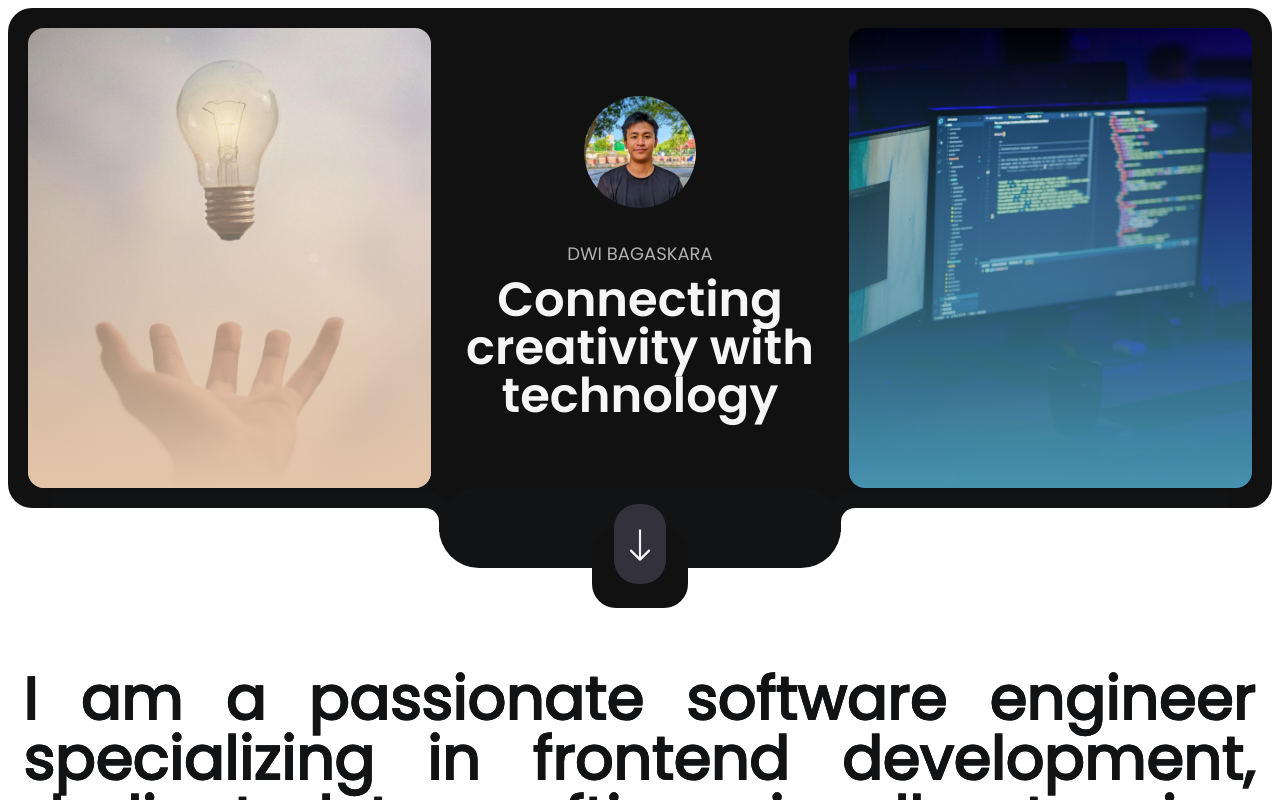
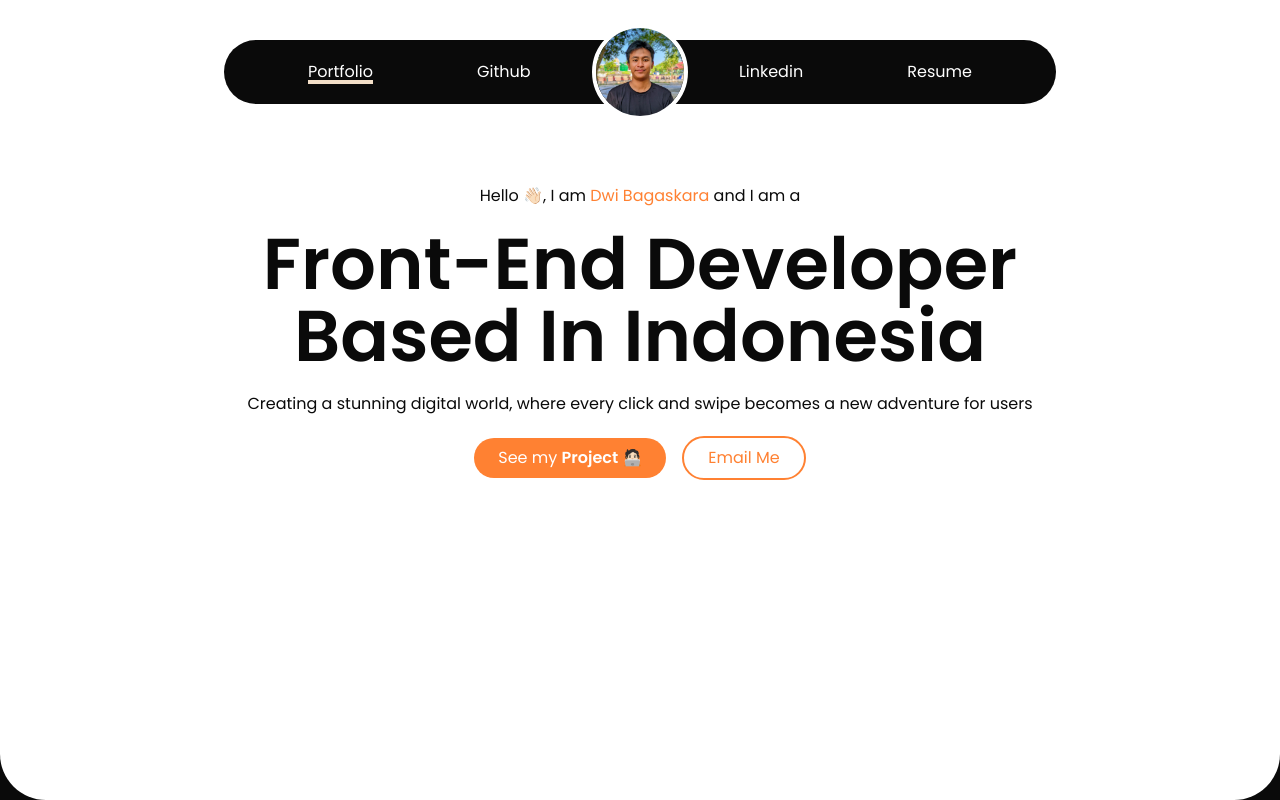
Before and after one commit to BagasKuning/portfolio, a React (Create React App) app: page / in a window 1280 px wide. Shown: the top 800 px of the page. Built offline with nearby package versions, Linux system fonts and the light colour scheme.

Commit message:
change hero-section design and add navbar

```diff
--- a/src/App.css
+++ b/src/App.css
@@ -1,100 +1,8 @@
-.hero-left{
-  background-image: url('./img/hero.jpg');
-}
-.hero-left::after{
-  content: '';
-  position: absolute;
-  background: linear-gradient(rgba(255, 255, 255, 0), #E3C4A8);
-  width: 100%;
-  height: 100%;
-}
-.hero-right{
-  background-image: url('./img/hero2.jpg');
-}
-.hero-right::after{
-  content: '';
-  position: absolute;
-  background: linear-gradient(rgba(255, 255, 255, 0), #4592AF);
-  width: 100%;
-  height: 100%;
-}
-
-
-
-.hero-right::before{
-  content: '';
-  position: absolute;
-  background: white;
-  width: 100%;
-  height: 40px;
-  bottom: 0;
-  translate: -24px 44px;
-  border-radius: 30px;
-  border: 16px solid #121314;
-  border-top-left-radius: 30px;
-  border-top-right-radius: 0px;
-  border-bottom-left-radius: 0px;
-  border-bottom-right-radius: 0px;
-  border-bottom: none;
-  border-right: none;
-}
-
-.hero-left::before{
-  content: '';
-  position: absolute;
-  background: white;
-  width: 100%;
-  height: 40px;
-  bottom: 0;
-  translate: 24px 44px;
-  border-radius: 30px;
-  border: 16px solid #121314;
-  border-top-left-radius: 0px;
-  border-top-right-radius: 30px;
-  border-bottom-left-radius: 0px;
-  border-bottom-right-radius: 0px;
-  border-bottom: none;
-  border-left: none;
-  z-index: 9;
-}
-
-
-
-.hero-center::after{
-  content: '';
-  position: absolute;
-  width: 100%;
-  height: 80px;
-  background-color: #121314;
-  border-radius: 40px;
-  bottom: 0;
-  transform: translateY(80px);
-  z-index: 0;
-}
-/* .hero-center::before{
-  content: '';
-  position: absolute;
-  width: 40%;
-  height: 80px;
-  background-color: #121314;
-  border-radius: 30px;
-  bottom: 0;
-  transform: translateY(110px);
-  z-index: 0;
-} */
-
-
-
-
-
-
-
-
-
 
 
 
 .about-text {
   color: transparent;
-  -webkit-text-stroke: 2px #121314;
+  -webkit-text-stroke: 2px rgba(255, 255, 255, 0.4);
+  /* -webkit-text-stroke: 2px #121314; */
 }
--- a/src/components/About.jsx
+++ b/src/components/About.jsx
@@ -25,9 +25,9 @@ const About = () => {
   }, []);
 
   return (
-    <div className="px-6 relative" id='about' ref={aboutRef}>
+    <div className="p-6 py-16 relative bg-black text-white" id='about' ref={aboutRef}>
       <p className="text-6xl text-justify relative">
-        <span className="about-text" style={{ WebkitTextFillColor: 'transparent', WebkitBackgroundClip: 'text', backgroundImage: `linear-gradient(to bottom, #121314 ${scrollProgress * 100}%, transparent ${scrollProgress * 100}%)` }}>
+        <span className="about-text" style={{ WebkitTextFillColor: 'transparent', WebkitBackgroundClip: 'text', backgroundImage: `linear-gradient(to bottom, white ${scrollProgress * 100}%, transparent ${scrollProgress * 100}%)` }}>
           I am a passionate software engineer specializing in frontend development, dedicated to crafting visually stunning and user-centric web experiences. With a keen eye for design and a commitment to seamless functionality, I transform ideas into engaging digital realities that captivate and delight users.
         </span>
       </p>
--- a/src/components/Hero.jsx
+++ b/src/components/Hero.jsx
@@ -1,33 +1,36 @@
-import me from '../img/me.jpg'
+import Navbar from './Navbar'
 
 export default function Hero() {
     return (
-        <div className="w-full bg-blue-200 mb-[160px]">
-            <div className='flex p-5 md:h-[500px] h-[320px] bg-black text-white gap-2 m-2 rounded-3xl'>
-                <div className='hero-left relative flex-1 sm:rounded-2xl sm:after:rounded-2xl rounded-lg after:rounded-lg bg-cover bg-center z-10'>
+        <div className="bg-white text-black w-full h-screen rounded-[46px] rounded-t-none flex flex-col items-center justify-center">
+            <Navbar/>
 
-                </div>
+            <div className='text-center h-full mt-10 flex flex-col'>
+                <h1>
+                    Hello 👋🏻, I am <span className='text-orange'>Dwi Bagaskara</span> and I am a
+                </h1>
+                <h2 className='text-7xl font-semibold my-5'>
+                    Front-End Developer <br/>
+                    Based In Indonesia
+                </h2>
+                <p>
+                    Creating a stunning digital world, where every click and swipe becomes a new adventure for users
+                </p>
 
-                <div className='hero-center relative flex-1 flex flex-col items-center justify-center text-center'>
-                    <img
-                        src={me}
-                        alt=""
-                        className='rounded-full md:w-28 md:h-28 w-16 h-16'
-                    />
-                    <h1 className='sm:mt-8 mt-5 mb-2 md:text-lg text-xs opacity-70'>DWI BAGASKARA</h1>
-                    <p className='md:text-5xl sm:text-3xl text-2xl font-semibold z-10 mx-1'>Connecting creativity with technology</p>
+                <div className='my-5'>
+                    <button className=' py-2 px-6 bg-orange text-white rounded-full mr-4'>
+                        <a href="#project">
+                            See my <span className='font-semibold'>Project</span> 🧑🏻‍💻
+                        </a>
+                    </button>
 
-
-                    <a href='#about' className='z-10 absolute bottom-0 py-10 md:px-12 px-8 sm:translate-y-[120px] translate-y-[108px] bg-black rounded-3xl'>
-                        <i className="bi bi-arrow-up absolute sm:bottom-6 bottom-4 -translate-x-1/2 rotate-180 md:text-4xl text-2xl px-2 py-5 rounded-3xl bg-gray" />
-                    </a>
-                </div>
-
-                <div className='hero-right relative flex-1 sm:rounded-2xl sm:after:rounded-2xl rounded-lg after:rounded-lg bg-cover bg-center'>
-
+                    <button className=' py-2 px-6 text-orange border-orange border-2 rounded-full'>
+                        <a href="mailto:dwibagaskara55@gmail.com">
+                            Email Me
+                        </a>
+                    </button>
                 </div>
             </div>
-
         </div>
     )
 }
--- /dev/null
+++ b/src/components/Navbar.jsx
@@ -0,0 +1,29 @@
+import me from '../img/me.jpg'
+
+export default function Navbar() {
+    return (
+        <nav className='lg:w-[65%] md:w-[80%] w-[90%] my-10 min-w-max flex bg-black text-white items-center justify-around py-5 px-8 rounded-full'>
+
+            <span className='relative before:absolute before:w-full before:h-1 before:bottom-0 before:bg-sand'>
+                Portfolio
+            </span>
+            <a href="github">
+                Github
+            </a>
+
+            <div />
+            <img src={me}
+                alt=""
+                className=' w-24 h-24 rounded-full absolute border-white border-4'
+            />
+
+            <a href="project">
+                Linkedin
+            </a>
+            <a href="resume">
+                Resume
+            </a>
+
+        </nav>
+    )
+}
--- a/src/index.css
+++ b/src/index.css
@@ -13,6 +13,8 @@
 
 body {
   margin: 0;
+  background: #0A0A0A;
+  color: white;
   /* font-family: -apple-system, BlinkMacSystemFont, 'Segoe UI', 'Roboto', 'Oxygen',
     'Ubuntu', 'Cantarell', 'Fira Sans', 'Droid Sans', 'Helvetica Neue',
     sans-serif; */
--- a/tailwind.config.js
+++ b/tailwind.config.js
@@ -6,12 +6,14 @@ module.exports = {
   theme: {
     extend: {
       colors: {
-        'black': '#111',
+        // 'black': '#111',
+        'black': '#0A0A0A',
         'gray': '#33313B',
         'blue': '#4592AF',
-        'sand': '#E3C4A8',
+        'sand': '#F4DFC8',
         // 'white': '#FFF9',
-        'white': '#F6F5F5',
+        // 'white': '#F6F5F5',
+        'orange': '#FF8132',
       }
     },
   },
```
